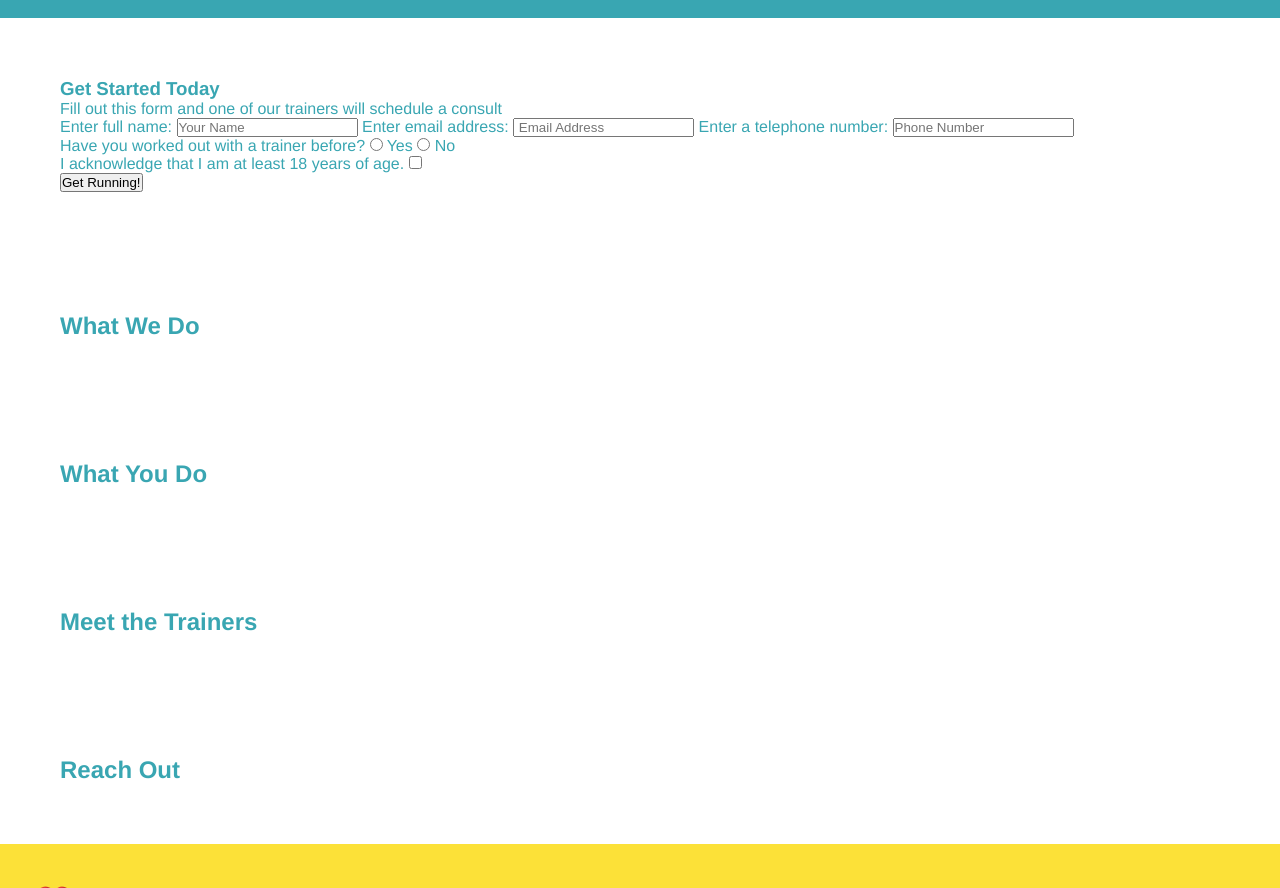
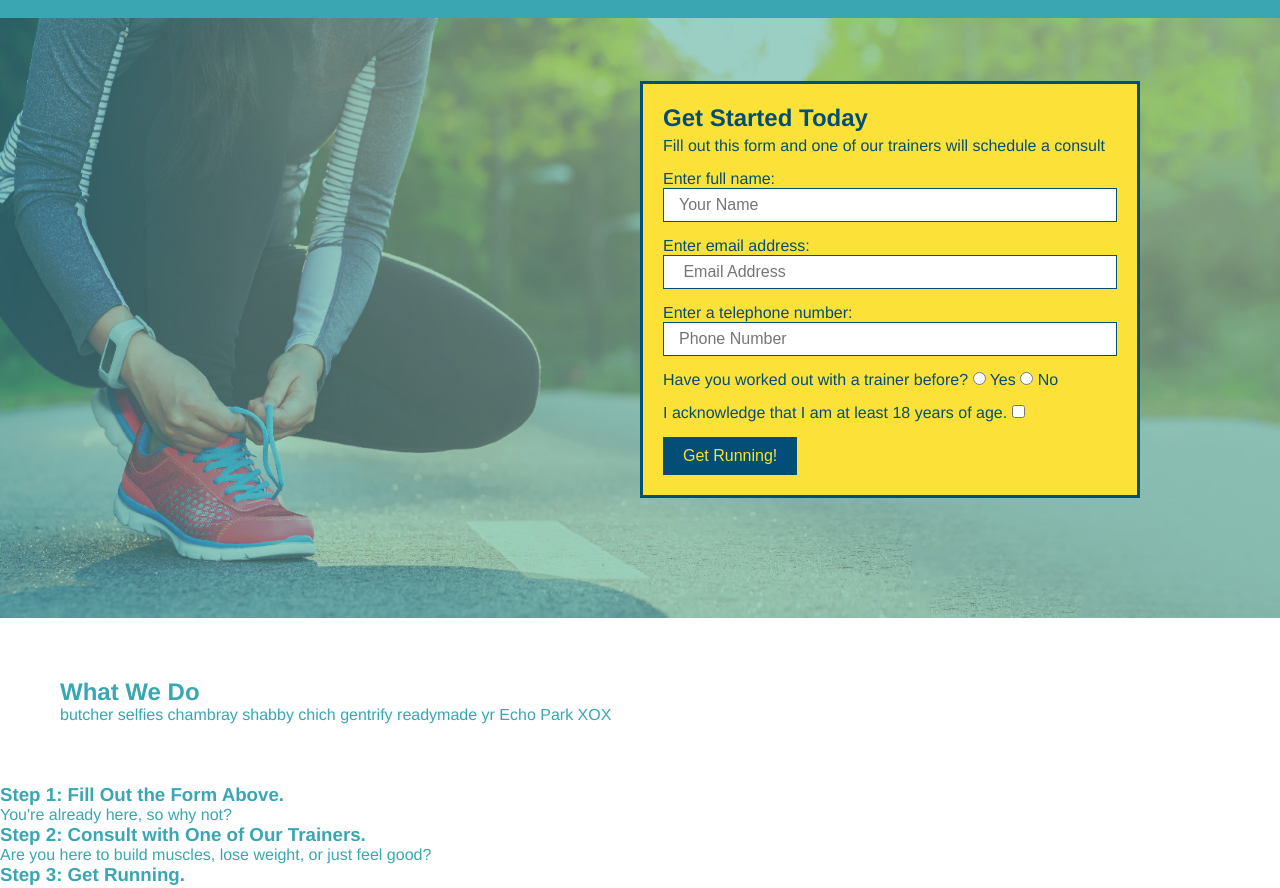
Before and after one commit to mfergachu/run-buddy, a plain HTML site: page index.html in a window 1280 px wide. Shown: the part 64-952 px from the top of the page. Drawn offline with Linux system fonts and the light colour scheme.

Commit message:
style css additions

```diff
--- a/assets/css/style.css
+++ b/assets/css/style.css
@@ -58,5 +58,50 @@ footer a {
 }
 section {
   padding: 60px;
-  background-image: url("../images/hero-bg.jgp");
 }
+/* Hero Style Start */
+.hero {
+  background-image: url("../images/hero-bg.jpg");
+  height: 600px;
+  background-size: cover;
+  background-position: center;
+  position: relative;
+}
+/* Hero Style End*/
+/* Hero form start*/
+.hero-form {
+  border: 3px solid #024e76;
+  background-color: #fce138;
+  padding: 20px;
+  width: 500px;
+  color: #024e76;
+  position: absolute;
+  bottom: 120px;
+  right: 140px;
+  }
+  .hero-form h3 {
+    font-size: 24px;
+    margin: 0;
+  }
+  .hero-form p {
+    margin: 5px 0 15px 0
+  }
+  .form-input {
+    border: 1px solid #024e76;
+    display: block;
+    padding: 7px 15px;
+    font-size: 16px;
+    color: #024e76;
+    width: 100%;
+    margin-bottom: 15px;
+  }
+.hero-form label {
+  margin: 1 5px;
+}
+.hero-form button {
+  color: #fce138;
+  background-color: #024e76;
+  border: none;
+  padding: 10px 20px;
+  font-size: 16px;
+}
--- a/index.html
+++ b/index.html
@@ -3,8 +3,8 @@
     <head>
         <meta charset="UTF-8" />
         <title>RUN BUDDY</title>
-        <link rel="stylesheet" href="./assets/css/style.css" />
-      </head>
+        <link rel="stylesheet" href="./assets/css/style.css">
+    </head>
     <body>
         <!--navigation-->
         <header>
@@ -32,18 +32,20 @@
             </nav>
         </header>
         <!-- hero/jumbotron-->
-        <section>
-            <div>
+        <section class="hero">
+            <div class="hero-form">
                 <h3> Get Started Today</h3>
                 <p> Fill out this form and one of our trainers will schedule a consult</p>
             <!--Add form element-->
             <form>
                 <label for ="name">Enter full name:</label>
-                <input type = "text" placeholder="Your Name" name="name" id="name" />
+                <input type = "text" placeholder="Your Name" name="name" id="name" class="form-input">
+
                 <label for ="email">Enter email address:</label>
-                <input type = "email" placeholder=" Email Address" name= "email" id= "email" />
+                <input type = "text" placeholder=" Email Address" name= "email" id= "email" class="form-input">
+
                 <label for ="phone"> Enter a telephone number: </label>
-                <input type = "tel" placeholder="Phone Number" name= "phone" id="phone" />
+                <input type = "text" placeholder="Phone Number" name= "phone" id="phone" class="form-input">
                 <p>
                     Have you worked out with a trainer before?
                     <input type="radio" name="trainer-confirm" id="trainer-yes" />
@@ -67,8 +69,26 @@
         <!--"what we do" section-->
         <section>
             <h2> What We Do</h2>
+            <p>
+                butcher selfies chambray shabby chich gentrify readymade yr Echo Park XOX
+            </p>
         </section>
-
+        <div>
+            <h3> Step 1: Fill Out the Form Above.</h3>
+            <p> You're already here, so why not?</p>
+        </div>
+        <div>
+            <h3>Step 2: Consult with One of Our Trainers.</h3>
+            <p> Are you here to build muscles, lose weight, or just feel good?</p>
+        </div>
+        <div>
+            <h3>Step 3: Get Running.</h3>
+            <p>Hit the ground running (literally) once your trainer lays out your plan</p>
+        </div>
+        <div>
+            <h3> Step 4: See Results</h3>
+            <p>Bi-weekly checkins with your trainer will keep you focused</p>
+        </div>
         <!-- "what you do section"-->
         <section>
             <h2> What You Do</h2>
```
Also changed, not shown: assets/images/stay puff.jpg (added).
